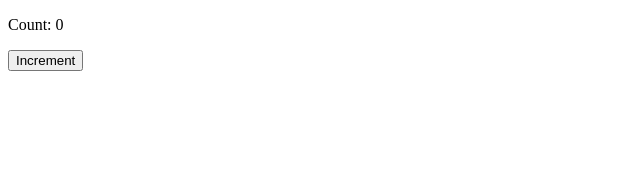
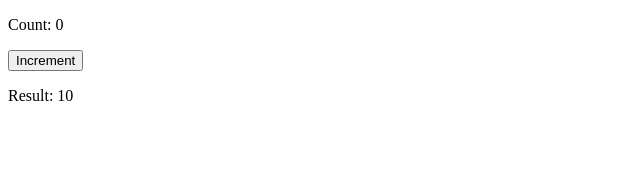
Before and after one commit to nandahadymulya/vue3-composition-api, a Vue app: page / in a window 1280 px wide. Shown: the top 177 px of the page, without its empty margins (0-640 px from the left). Built offline with nearby package versions, Linux system fonts and the light colour scheme.

Commit message:
feat: computed

```diff
--- a/src/App.vue
+++ b/src/App.vue
@@ -1,6 +1,5 @@
 <script>
-// import { ref } from "vue";
-import { reactive, toRefs } from "vue";
+import { ref, reactive, toRefs, computed } from "vue";
 
 export default {
   setup() {
@@ -8,13 +7,18 @@ export default {
       value: 0,
     });
 
+    const addNum = ref(10);
+
     const increment = () => {
       counter.value++;
     };
 
+    const result = computed(() => counter.value + addNum.value);
+
     return {
       ...toRefs(counter),
       increment,
+      result,
     };
   },
 };
@@ -26,6 +30,6 @@ export default {
     <p>Age: {{ user.age }}</p> -->
     <p>Count: {{ value }}</p>
     <button @click="increment">Increment</button>
-    <!-- <p>Age: {{ age }}</p> -->
+    <p>Result: {{ result }}</p>
   </div>
 </template>
```
